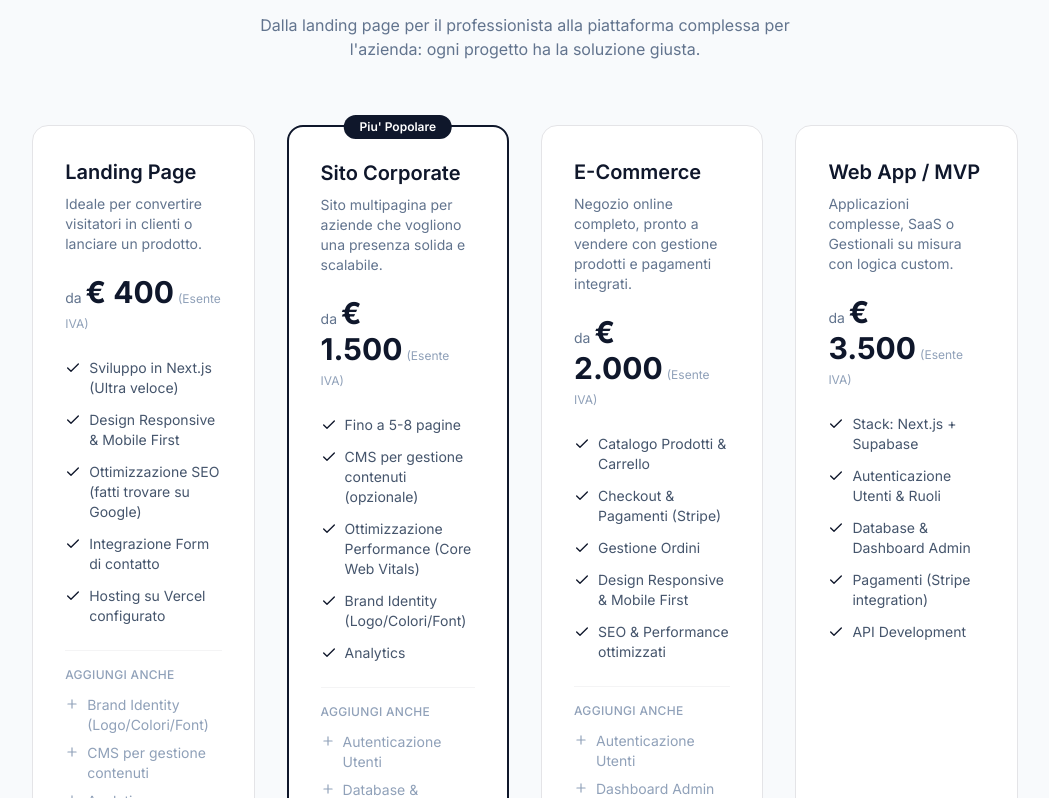
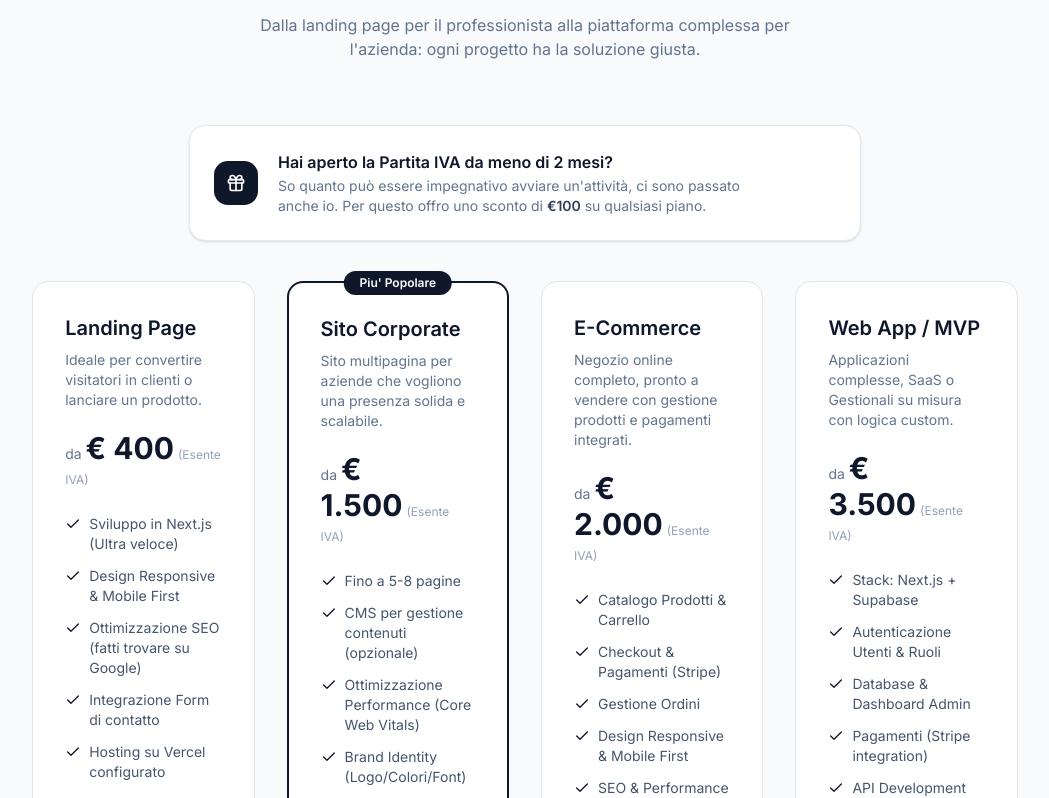
Before and after one commit to FedericoBellezza/portfolioNext, a Next.js app: page / in a window 1280 px wide. Shown: the part 2682-3480 px from the top of the page, without its empty margins (115-1164 px from the left). Built offline with nearby package versions, Linux system fonts and the light colour scheme; a web font is replaced by a local one.

Commit message:
add discount for new PI

```diff
--- a/src/app/components/landing/ScaleSection.jsx
+++ b/src/app/components/landing/ScaleSection.jsx
@@ -1,6 +1,6 @@
 "use client";
 import { motion } from "motion/react";
-import { Check, Plus } from "lucide-react";
+import { Check, Plus, Gift } from "lucide-react";
 
 const pricingPlans = [
   {
@@ -101,8 +101,32 @@ export default function ScaleSection() {
           </p>
         </motion.div>
 
+        {/* Promo banner */}
+        <motion.div
+          initial={{ opacity: 0, y: 20 }}
+          whileInView={{ opacity: 1, y: 0 }}
+          viewport={{ once: true, margin: "-100px" }}
+          transition={{ duration: 0.4, delay: 0.15 }}
+          className="mt-12 mx-auto max-w-2xl rounded-2xl border border-slate-200 bg-white p-5 sm:p-6 flex items-center gap-4 sm:gap-5 shadow-sm text-balance"
+        >
+          <div className="flex items-center justify-center w-11 h-11 rounded-xl bg-slate-900 shrink-0">
+            <Gift className="w-5 h-5 text-white" />
+          </div>
+          <div>
+            <p className="text-sm sm:text-base font-semibold text-slate-900">
+              Hai aperto la Partita IVA da meno di 2 mesi?
+            </p>
+            <p className="text-sm text-slate-500 mt-0.5">
+              So quanto può essere impegnativo avviare un&apos;attività, ci sono
+              passato anche io. Per questo offro uno sconto di{" "}
+              <span className="font-semibold text-slate-700">€100</span> su
+              qualsiasi piano.
+            </p>
+          </div>
+        </motion.div>
+
         {/* Pricing cards */}
-        <div className="grid grid-cols-1 md:grid-cols-2 xl:grid-cols-4 gap-8 mt-16">
+        <div className="grid grid-cols-1 md:grid-cols-2 xl:grid-cols-4 gap-8 mt-10">
           {pricingPlans.map((plan, index) => (
             <motion.div
               key={plan.name}
```
